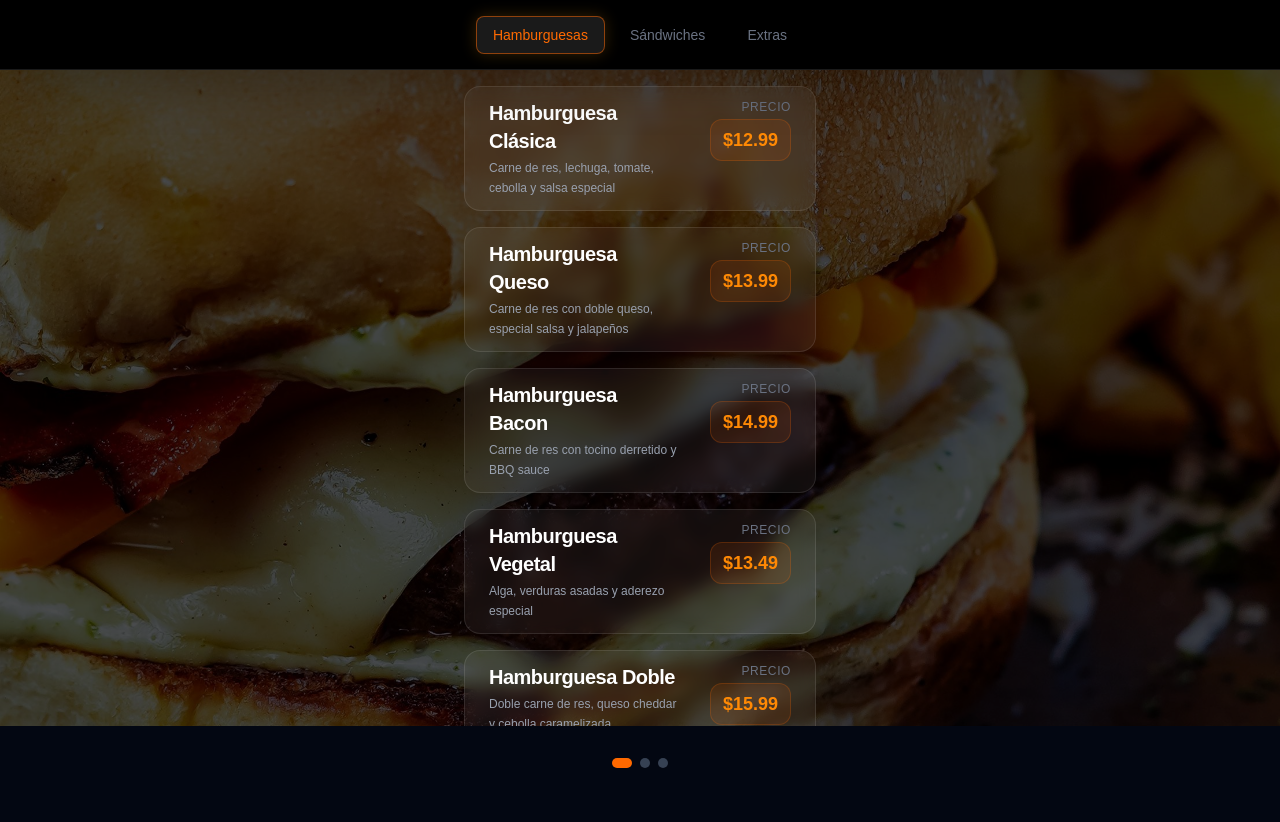
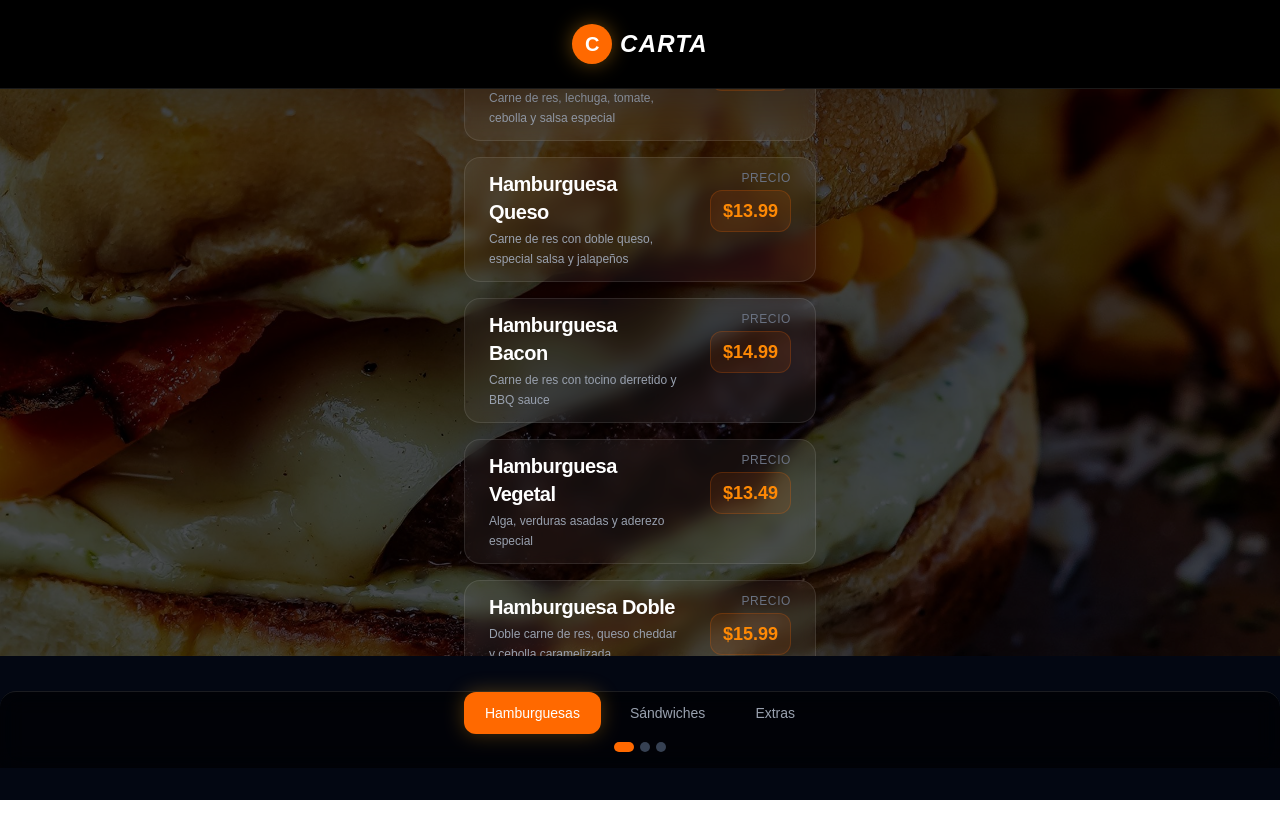
Before and after one commit to BrLearnix/carta, a Next.js app: page / in a window 1280 px wide. After the commit the page ends 800 px from the top, so only its background shows below. Built offline with nearby package versions, Linux system fonts and the light colour scheme.

Commit message:
modificaion del diseño

```diff
--- a/app/page.tsx
+++ b/app/page.tsx
@@ -114,26 +114,20 @@ export default function Home() {
 
   return (
     <div className="min-h-screen bg-gray-950 overflow-hidden">
-      <nav
-        className="fixed top-0 left-0 w-full z-50 isolate bg-black backdrop-blur-md border-b border-white/10 flex items-center justify-center gap-2 px-4 h-[70px] shadow-2xl"
+      <div
+        className="fixed top-0 left-0 w-full z-50 isolate flex items-center justify-center px-4 py-6 bg-black backdrop-blur-md border-b border-white/10 shadow-2xl"
       >
-        {categories.map((cat, i) => (
-          <button
-            key={cat.id}
-            onClick={() => scrollToSection(i)}
-            className={`px-4 py-2 rounded-lg text-sm font-medium transition-all duration-300 ${activeIndex === i
-              ? "bg-white/10 text-orange-500 border border-orange-500/50 shadow-[0_0_15px_rgba(250,166,26,0.2)]"
-              : "text-gray-500 hover:text-orange-400 hover:bg-white/5 hover:border-white/10 border border-transparent"
-            }`}
-          >
-            {cat.label}
-          </button>
-        ))}
-      </nav>
+        <div className="flex items-center gap-2">
+          <div className="w-10 h-10 rounded-full bg-orange-500 flex items-center justify-center shadow-[0_0_20px_rgba(250,166,26,0.4)]">
+            <span className="text-white font-bold text-xl">C</span>
+          </div>
+          <span className="text-2xl font-bold text-white tracking-wider italic">CARTA</span>
+        </div>
+      </div>
 
       <div
         ref={scrollRef}
-        className="flex flex-row overflow-x-hidden h-full pb-24 pt-[70px]"
+        className="flex flex-row overflow-x-hidden h-full pb-32"
         style={{ scrollbarWidth: "none" }}
         onTouchStart={handleDragStart}
         onTouchMove={handleDragMove}
@@ -185,7 +179,25 @@ export default function Home() {
         ))}
       </div>
 
-      <div className="fixed bottom-8 left-1/2 -translate-x-1/2 flex space-x-2 z-20">
+      <div
+        className="fixed bottom-8 left-0 w-full z-50 isolate flex flex-col items-center gap-2 px-4 pb-4 bg-black/60 backdrop-blur-md border-t border-white/10 rounded-t-2xl"
+      >
+        <nav className="flex space-x-2">
+          {categories.map((cat, i) => (
+            <button
+              key={cat.id}
+              onClick={() => scrollToSection(i)}
+              className={`px-5 py-2.5 rounded-xl text-sm font-medium transition-all duration-300 ${activeIndex === i
+                ? "bg-orange-500 text-white border border-orange-500/50 shadow-[0_0_20px_rgba(250,166,26,0.3)]"
+                : "text-gray-400 hover:text-orange-400 hover:bg-white/5 border border-transparent"
+              }`}
+            >
+              {cat.label}
+            </button>
+          ))}
+        </nav>
+
+        <div className="flex space-x-1.5 z-10">
           {categories.map((cat, i) => (
             <button
               key={cat.id}
@@ -199,5 +211,6 @@ export default function Home() {
           ))}
         </div>
       </div>
+    </div>
   );
 }
```
Lines whose indentation alone changed are shown as unchanged.
